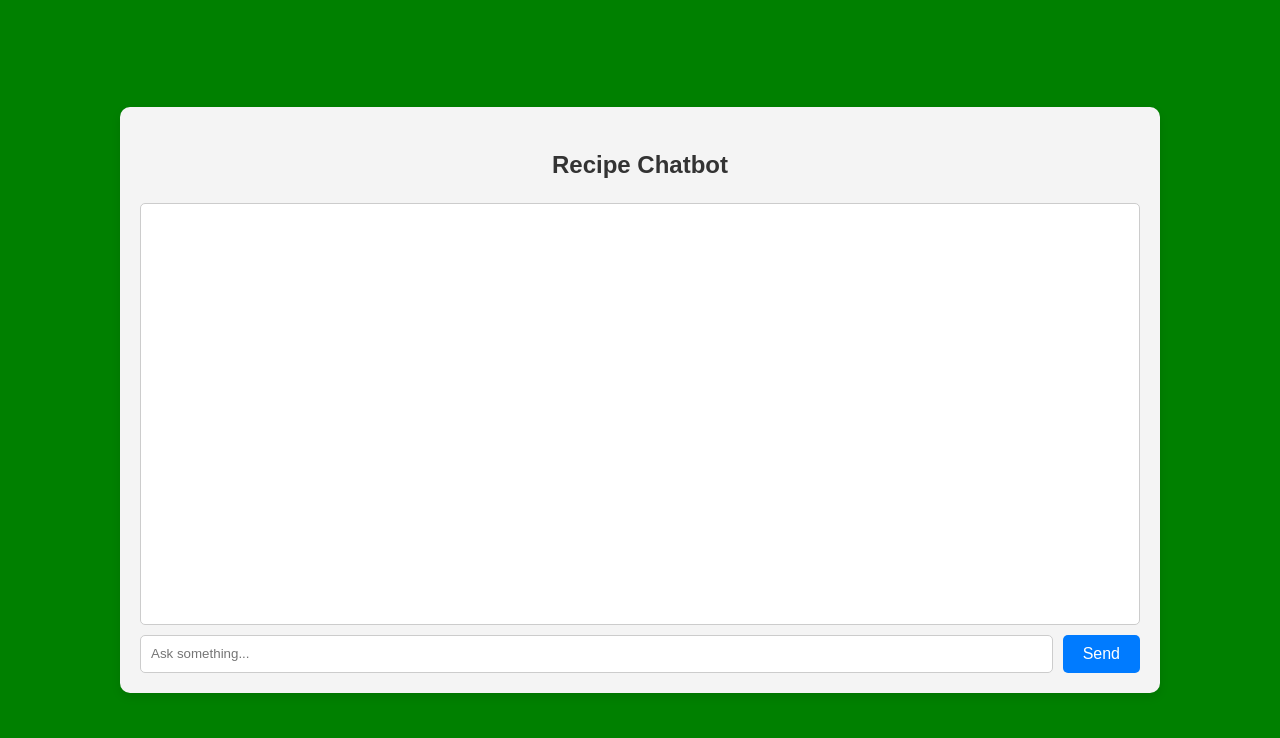
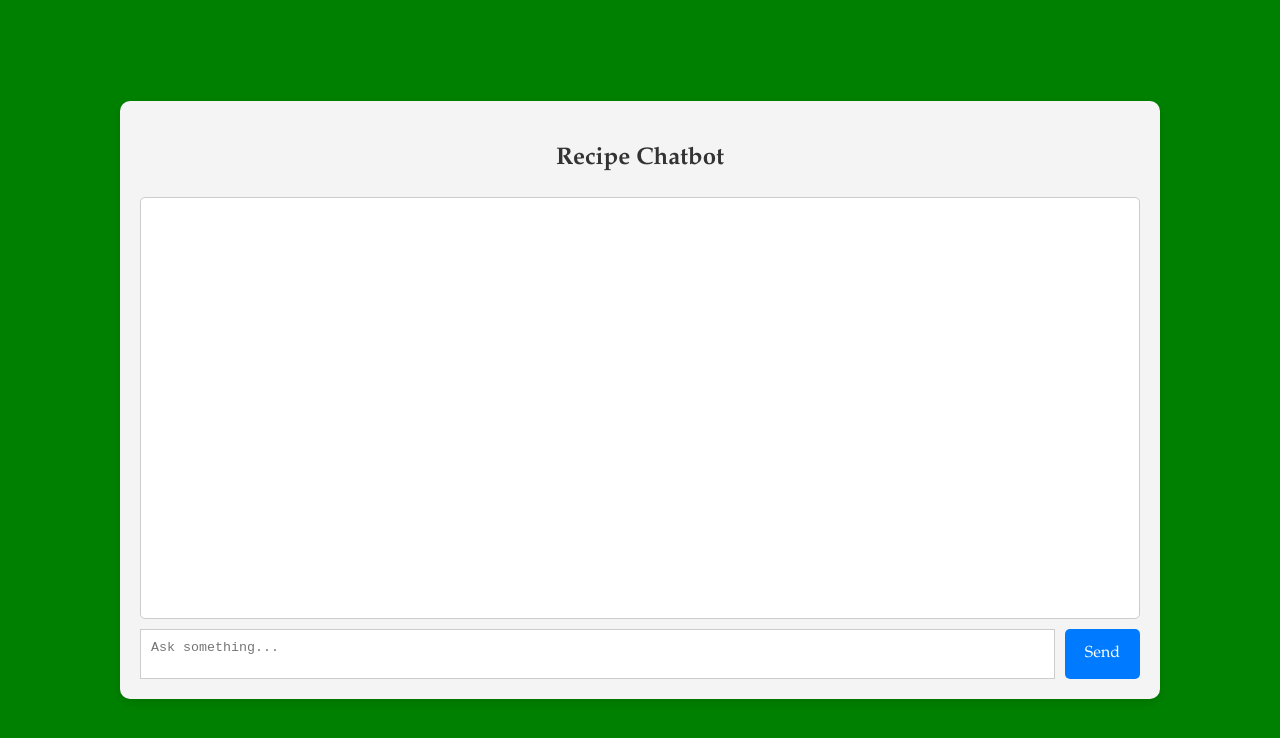
Before and after one commit to shinychikapu/CS157C-Team-5, a React (Vite) app in the folder recipe-chatbot/: page / in a window 1280 px wide. Shown: the top 738 px of the page. Built offline with nearby package versions, Linux system fonts and the light colour scheme.

Commit message:
text area

```diff
--- a/recipe-chatbot/src/App.css
+++ b/recipe-chatbot/src/App.css
@@ -9,43 +9,6 @@ html, body, #root {
   background-color: green;
 }
 
-.logo {
-  height: 6em;
-  padding: 1.5em;
-  will-change: filter;
-  transition: filter 300ms;
-}
-.logo:hover {
-  filter: drop-shadow(0 0 2em #646cffaa);
-}
-.logo.react:hover {
-  filter: drop-shadow(0 0 2em #61dafbaa);
-}
-
-@keyframes logo-spin {
-  from {
-    transform: rotate(0deg);
-  }
-  to {
-    transform: rotate(360deg);
-  }
-}
-
-@media (prefers-reduced-motion: no-preference) {
-  a:nth-of-type(2) .logo {
-    animation: logo-spin infinite 20s linear;
-  }
-}
-
-.card {
-  padding: 2em;
-}
-
-.read-the-docs {
-  color: #888;
-}
-
-/* App.css */
 .chat-container {
   width: 90vw;
   max-width: 1000px;
@@ -53,7 +16,7 @@ html, body, #root {
   border-radius: 10px;
   padding: 20px;
   box-shadow: 0 4px 10px rgba(0, 0, 0, 0.1);
-  font-family: Arial, sans-serif;
+  font-family: Garamond, serif;
 }
 
 .chat-header {
@@ -80,15 +43,19 @@ html, body, #root {
 }
 
 .chat-input {
-  flex-grow: 1;
+  resize: none;
+  overflow: auto;
+  height: 50px;
+  width: 100%;
   padding: 10px;
-  border-radius: 5px;
   border: 1px solid #ccc;
+  box-sizing: border-box;
 }
 
 .chat-button {
   margin-left: 10px;
   padding: 10px 20px;
+  height: 50px;
   border-radius: 5px;
   background-color: #007bff;
   color: white;
--- a/recipe-chatbot/src/App.jsx
+++ b/recipe-chatbot/src/App.jsx
@@ -1,9 +1,10 @@
-import React, { useState } from 'react';
+import React, { useState, useRef, useEffect } from 'react';
 import './App.css';
 
 function App() {
   const [messages, setMessages] = useState([]);
   const [input, setInput] = useState('');
+  const textareaRef = useRef(null);
 
   const sendMessage = async () => {
     if (!input) return;
@@ -11,7 +12,7 @@ function App() {
     setInput('');
 
     try {
-      const response = await fetch('/query', {
+      const response = await fetch('/api/query', {
         method: 'POST',
         headers: { 'Content-Type': 'application/json' },
         body: JSON.stringify({ question: input }),
@@ -22,6 +23,20 @@ function App() {
     } catch (err) {
       console.error(err);
       setMessages(prev => [...prev, { sender: 'Bot', text: 'Error reaching server' }]);
+    }
+  };
+
+  useEffect(() => {
+    if (textareaRef.current) {
+      textareaRef.current.style.height = 'auto';
+      textareaRef.current.style.height = `${textareaRef.current.scrollHeight}px`;
+    }
+  }, [input]);
+
+  const handleKeyDown = (e) => {
+    if (e.key === 'Enter' && !e.shiftKey) {
+      e.preventDefault();
+      sendMessage();
     }
   };
 
@@ -36,9 +51,11 @@ function App() {
         ))}
       </div>
       <div className="chat-input-area">
-        <input
+        <textarea
+          ref={textareaRef}
           value={input}
           onChange={e => setInput(e.target.value)}
+          onKeyDown={handleKeyDown}
           placeholder="Ask something..."
           className="chat-input"
         />
--- a/recipe-chatbot/vite.config.js
+++ b/recipe-chatbot/vite.config.js
@@ -5,7 +5,7 @@ import react from '@vitejs/plugin-react'
 export default defineConfig({
   plugins: [react()],
   server: {
-    prox: {
+    proxy: {
       '/api': 'http://localhost:4000'
     }
   }
```
